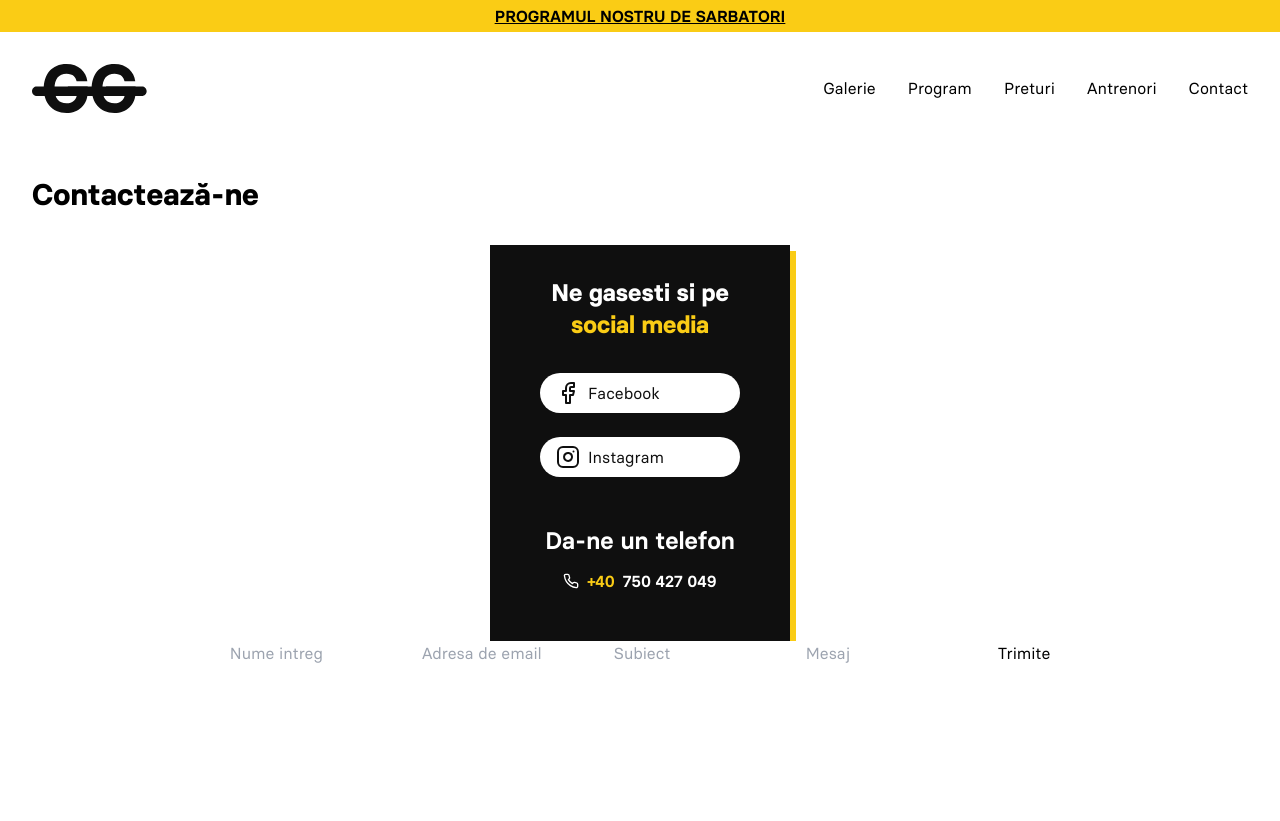
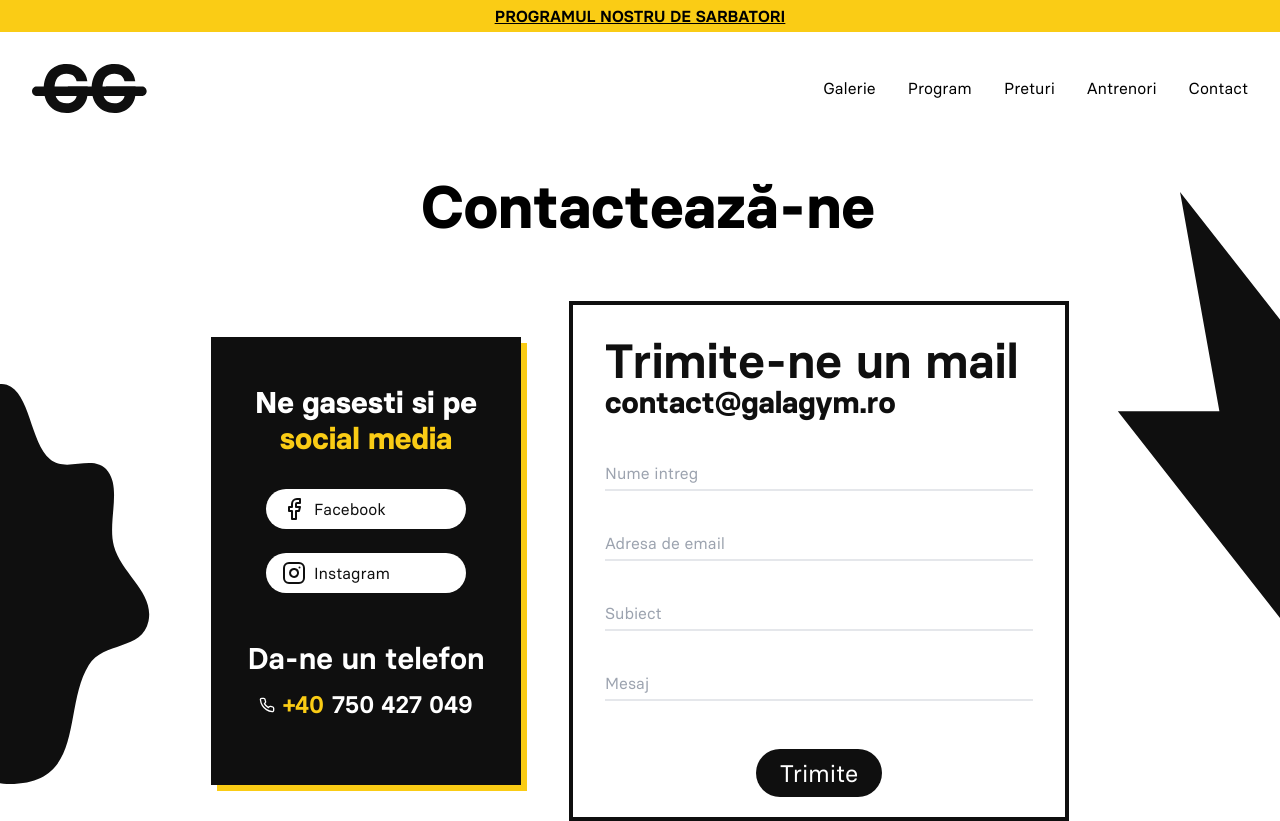
Before and after one commit to createdigital-ro/galagym, a Next.js app: page /contact in a window 1280 px wide. Before the commit the page ends 800 px from the top, so only its background shows below. Built offline with nearby package versions, Linux system fonts and the light colour scheme.

Commit message:
contact frontend

```diff
--- a/app/_components/EmailForm.tsx
+++ b/app/_components/EmailForm.tsx
@@ -1,37 +1,60 @@
-'use client'
+"use client";
 
 import React, { ChangeEvent, useState } from "react";
 
 type Props = {};
 
 const EmailForm = (props: Props) => {
-  const [data, setData] = useState({
+  const emptyData = {
     email: "",
     name: "",
     message: "",
     subject: "",
-  });
+  };
+  const [message, setMessage] = useState("");
+  const [data, setData] = useState(emptyData);
 
   const handleChange = (e: ChangeEvent<HTMLInputElement>) => {
     const { name, value } = e.target;
     setData((prevData) => ({
       ...prevData,
-      [name]: value
+      [name]: value,
     }));
-  }
+  };
 
   const handleSubmit = async (e: React.FormEvent<HTMLFormElement>) => {
     e.preventDefault();
-    const res = fetch('/api/sendEmail', {
-        method: 'POST',
-        body: JSON.stringify(data)
-    })
 
-    console.log("yes")
+    try {
+      const res = await fetch("/api/sendEmail", {
+        method: "POST",
+        body: JSON.stringify(data),
+      });
+
+      if (res.ok) {
+        setData(emptyData);
+      } else {
+        setData(data)
       }
+    } catch (error) {
+      setMessage("Eroare de conexiune. Incercati mai tarziu");
+    }
+  };
+
+  const inputStyles = "border-b-2 pb-1 focus:outline-none";
 
   return (
-    <form onSubmit={handleSubmit}>
+      <form
+        onSubmit={handleSubmit}
+        className="border-4 border-[#0f0f0f] p-8 flex flex-col w-[290px] sm:w-[330px] xl:w-[500px] xl:h-[520px]"
+      >
+        <h1 className="text-2xl font-semibold text-[#0f0f0f] lg:text-3xl xl:text-5xl">
+          Trimite-ne un mail
+        </h1>
+        <h3 className="text-2xl xl:text-3xl font-bold text-[#0f0f0f] mb-10">
+          contact@galagym.ro
+        </h3>
+        <div className="flex flex-col gap-8 xl:gap-10">
           <input
             type="text"
             name="name"
@@ -39,6 +62,7 @@ const EmailForm = (props: Props) => {
             onChange={handleChange}
             placeholder="Nume intreg"
             required
+            className={inputStyles}
           />
           <input
             type="email"
@@ -47,6 +71,7 @@ const EmailForm = (props: Props) => {
             onChange={handleChange}
             placeholder="Adresa de email"
             required
+            className={inputStyles}
           />
           <input
             type="text"
@@ -55,6 +80,7 @@ const EmailForm = (props: Props) => {
             onChange={handleChange}
             placeholder="Subiect"
             required
+            className={inputStyles}
           />
           <input
             type="text"
@@ -63,8 +89,15 @@ const EmailForm = (props: Props) => {
             onChange={handleChange}
             placeholder="Mesaj"
             required
+            className={inputStyles}
           />
-      <button type="submit">Trimite</button>
+          <button
+            type="submit"
+            className=" bg-[#0f0f0f] px-4 xl:px-6 xl:text-2xl text-center xl:py-2  text-white rounded-full mx-auto mt-2 py-1 hover:shadow-[2px_2px] hover:shadow-yellow-400 hover:scale-105 active:scale-105 active:shadow-yellow-400 active:shadow-[2px_2px] active:text-yellow-400"
+          >
+            Trimite
+          </button>
+        </div>
       </form>
   );
 };
--- a/app/contact/page.tsx
+++ b/app/contact/page.tsx
@@ -1,6 +1,7 @@
-import React from "react";
+import React, { createContext, useContext } from "react";
 import { Phone, Facebook, Instagram } from "lucide-react";
 import EmailForm from "../_components/EmailForm";
+import Image from "next/image";
 
 const Contact = () => {
   const socials = [
@@ -17,27 +18,46 @@ const Contact = () => {
   ];
   return (
     <div>
-      <h1 className="font-bold text-3xl text-left ml-4 my-8">Contactează-ne</h1>
-      <div className="flex flex-col items-center">
-        <div className="bg-[#0f0f0f] shadow-[6px_6px] shadow-yellow-400 text-white w-[300px]">
-          <h3 className="font-bold text-center text-2xl py-8">
+      <Image
+        src="/blob.svg"
+        alt="Background element"
+        width={100}
+        height={100}
+        className="hidden sm:block absolute left-0 top-96 w-[90px] h-[400px] lg:w-[150px] lg:h-[400px]"
+      />
+      <Image
+        src="/lightning.svg"
+        alt="Background element"
+        width={130}
+        height={130}
+        className="hidden sm:block absolute right-0 top-48 w-[90px] h-[400px] lg:w-[170px] lg:h-[500px]"
+      />
+      <h1 className="font-bold text-3xl ml-4 my-8 text-center sm:text-5xl lg:text-6xl">
+        Contactează-ne
+      </h1>
+      <div className="flex flex-col lg:flex-row lg:justify-center lg:gap-12 items-center lg:mt-16">
+        <div className="bg-[#0f0f0f] shadow-[6px_6px] lg:my-auto shadow-yellow-400 self-center text-white w-[290px] sm:w-[310px] xl:py-4 mb-8 py-2">
+          <h3 className="font-bold text-center text-2xl py-8 xl:text-3xl">
             Ne gasesti si pe <br />
             <span className="text-yellow-400">social media</span>
           </h3>
           <div className="flex flex-col gap-6">
             {socials.map((s) => (
-              <div className="flex text-[#0f0f0f] bg-white w-[200px] mx-auto py-2 rounded-full gap-2">
+              <div className="flex text-[#0f0f0f] bg-white w-[200px] mx-auto py-2 rounded-full gap-2 hover:shadow-[2px_2px] hover:shadow-yellow-400 hover:scale-105 active:scale-105 active:shadow-[2px_2px] active:shadow-yellow-400">
                 <i className="ml-4">{s.icon}</i>
                 <a href={s.link}>{s.social}</a>
               </div>
             ))}
           </div>
           <div className="my-12 flex flex-col text-center font-semibold gap-3">
-            <h3 className="text-2xl">Da-ne un telefon</h3>
-            <p className="flex self-center items-center justify-center">
+            <h3 className="text-2xl xl:text-3xl">Da-ne un telefon</h3>
+            <a
+              href="tel:0750427049"
+              className="flex self-center items-center justify-center hover:cursor-pointer xl:text-2xl"
+            >
               <Phone className="mr-2 w-4" />
               <span className="text-yellow-400 mr-2">+40</span>750 427 049
-            </p>
+            </a>
           </div>
         </div>
         <EmailForm />
```
Lines whose indentation alone changed are shown as unchanged.
